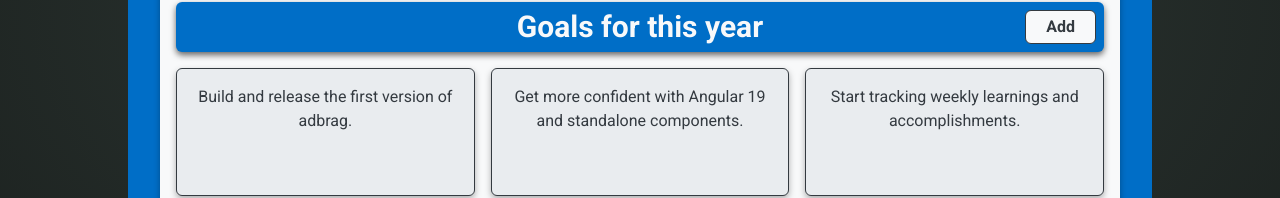
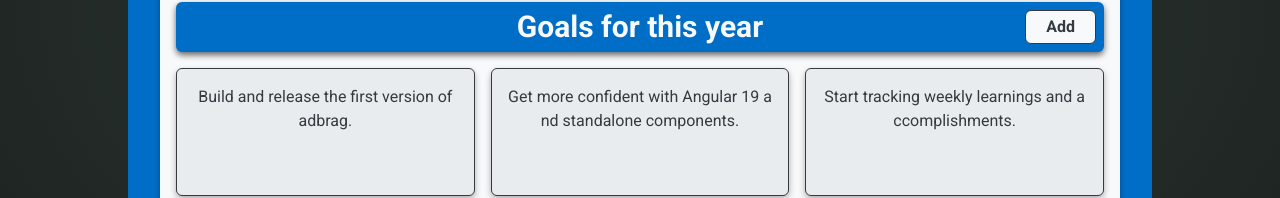
Before and after one commit to stekug/adbrag, an Angular app: page / in a window 1280 px wide. Shown: the part 394-592 px from the top of the page. Built offline with nearby package versions, Linux system fonts and the light colour scheme.

Commit message:
add word-break to goals

```diff
--- a/src/app/brag-document/goals/goals-container/goal/goal.component.html
+++ b/src/app/brag-document/goals/goals-container/goal/goal.component.html
@@ -1,3 +1,5 @@
 <li class="border rounded-md min-h-32 bg-primary-grey p-4 drop-shadow-md/30">
-  <p class="text-primary-black text-center">{{ goal()?.text }}</p>
+  <p class="text-primary-black text-center break-all">
+    {{ goal()?.text }}
+  </p>
 </li>
```
